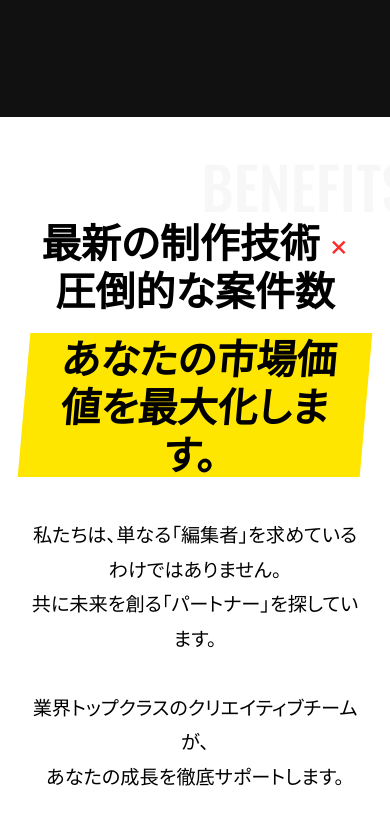
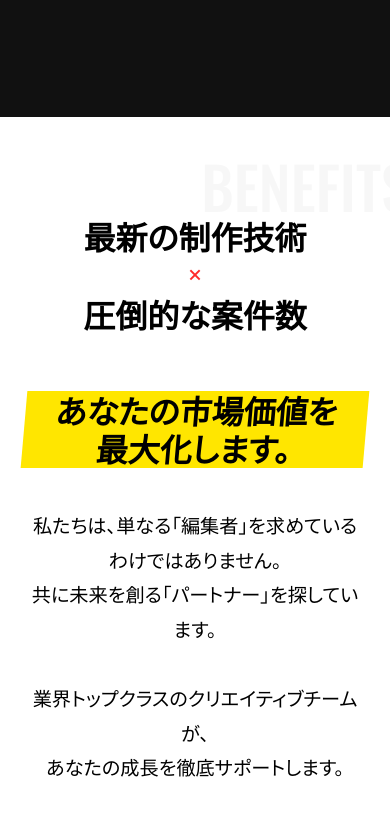
Before and after one commit to kitayama-ai/lp_recruit_video_editor, a plain HTML site: page index.html in a window 390 px wide. Shown: the part 1790-2615 px from the top of the page. Drawn offline with nearby package versions, Linux system fonts and the light colour scheme.

Commit message:
Optimize solution section texts for mobile

```diff
--- a/css/style.css
+++ b/css/style.css
@@ -557,3 +557,34 @@ h3 {
         font-size: 1.2rem;
     }
 }
+/* Solution Section Styles */
+.solution-title {
+    font-size: clamp(2rem, 5vw, 4rem);
+    font-weight: 900;
+    line-height: 1.2;
+    margin-bottom: 40px;
+}
+
+.solution-line {
+    display: inline-block;
+}
+
+.solution-cross {
+    font-size: 0.5em;
+    vertical-align: middle;
+    color: var(--c-secondary);
+    margin: 0 10px;
+}
+
+@media (max-width: 768px) {
+    .solution-line {
+        display: block;
+        width: 100%;
+    }
+    .solution-cross {
+        display: block;
+        margin: 10px 0;
+        font-size: 1rem;
+        transform: rotate(0deg);
+    }
+}
--- a/index.html
+++ b/index.html
@@ -115,9 +115,10 @@
     <!-- Solution Section (New) -->
     <section class="section-features" style="background:#fff; color:#000; padding:100px 0;">
         <div class="container fade-up" style="text-align:center;">
-            <h2 style="font-size: clamp(2.5rem, 6vw, 4rem); font-weight:900; line-height:1.2; margin-bottom:40px;">
-                最新の制作技術 <span style="font-size:0.5em; vertical-align:middle; color:var(--c-secondary);">×</span>
-                圧倒的な案件数<br>
+            <h2 class="solution-title">
+                <span class="solution-line">最新の制作技術</span>
+                <span class="solution-cross">×</span>
+                <span class="solution-line">圧倒的な案件数</span><br>
                 <div
                     style="background:var(--c-primary); display:inline-block; padding:0 20px; transform:skew(-5deg); margin-top:20px;">
                     あなたの市場価値を最大化します。
```
